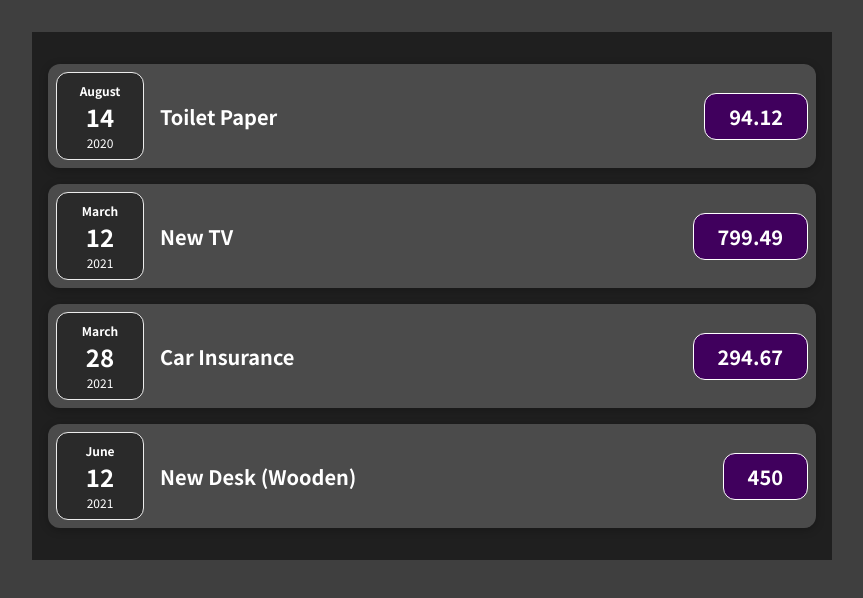
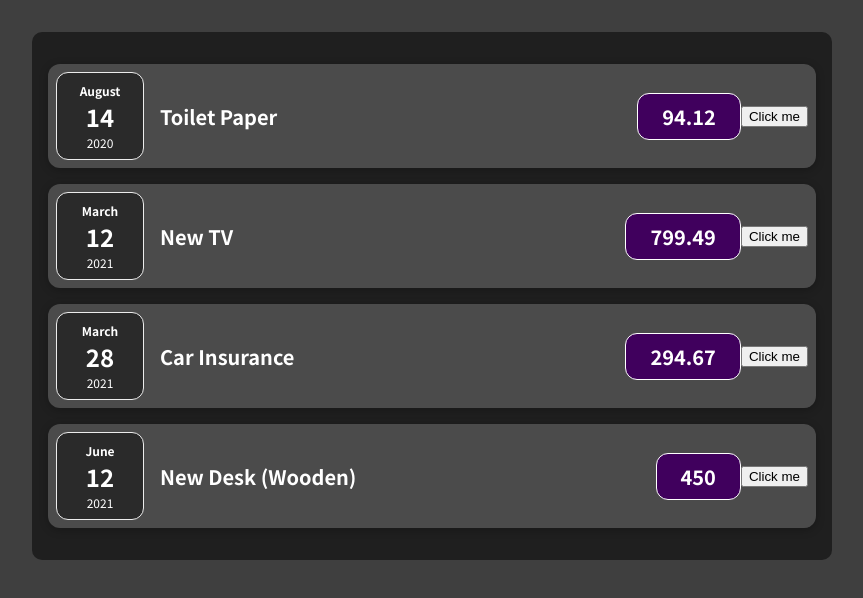
Before and after one commit to Bended/React-Practice, a React (Create React App) app: page / in a window 1280 px wide. Shown: the top 598 px of the page, without its empty margins (208-1071 px from the left). Built offline with nearby package versions, Linux system fonts and the light colour scheme; the HTML template or start-up script is replaced by a standard one.

Commit message:
Composition

```diff
--- a/src/App.js
+++ b/src/App.js
@@ -1,14 +1,15 @@
 import React from 'react';
-import { ExpenseItem } from './components';
+import { ExpenseItem, Card } from './components';
 import expensesData from './expensesData';
 
 function App() {
   // console.log('expensesData', expensesData);
   const expensesList = () => expensesData.map((exp) => <ExpenseItem key={exp.id} props={exp} />);
+  console.log(expensesList());
   return (
-    <div className="expenses">
+    <Card className="expenses">
       {expensesList()}
-    </div>
+    </Card>
   );
 }
 
--- a/src/components/card/index.jsx
+++ b/src/components/card/index.jsx
@@ -1,5 +1,20 @@
 import React from 'react';
+import PropTypes from 'prop-types';
 
-export function Card() {
-  return (<div>junk</div>);
+export function Card({ children, className }) {
+  const classes = className;
+  return <div className={classes}>{children}</div>;
 }
+
+Card.defaultProps = {
+  className: '',
+  children: undefined,
+};
+
+Card.propTypes = {
+  className: PropTypes.string,
+  children: PropTypes.oneOfType([
+    PropTypes.arrayOf(PropTypes.node),
+    PropTypes.node,
+  ]),
+};
--- a/src/components/expenseItem/index.jsx
+++ b/src/components/expenseItem/index.jsx
@@ -1,13 +1,14 @@
 import React from 'react';
 import PropTypes from 'prop-types';
 import { ExpenseDate } from '../expenseDate';
+import { Card } from '../card';
 import './index.scss';
 
 export function ExpenseItem({ props }) {
   const { title, amount, date } = props;
 
   return (
-    <div className="expense-item">
+    <Card className="expense-item">
       <ExpenseDate date={date} />
       <div className="expense-item__description">
         <h2>{title}</h2>
@@ -15,7 +16,8 @@ export function ExpenseItem({ props }) {
           {amount}
         </div>
       </div>
-    </div>
+      <button type="button" onClick={() => { console.log('click'); }}>Click me</button>
+    </Card>
   );
 }
 
--- a/src/index.css
+++ b/src/index.css
@@ -18,5 +18,6 @@ body {
   max-width: 95%;
   width: 50rem;
   margin: 2rem auto;
+  border-radius: 10px;
   background-color: rgb(31, 31, 31);
 }
```
